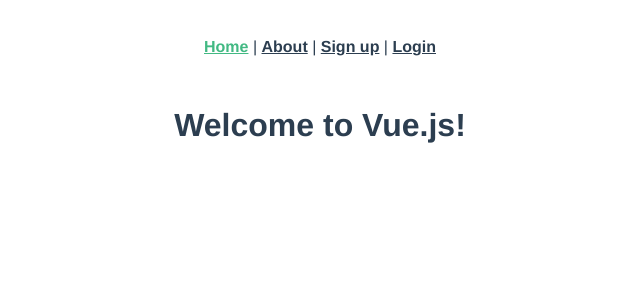
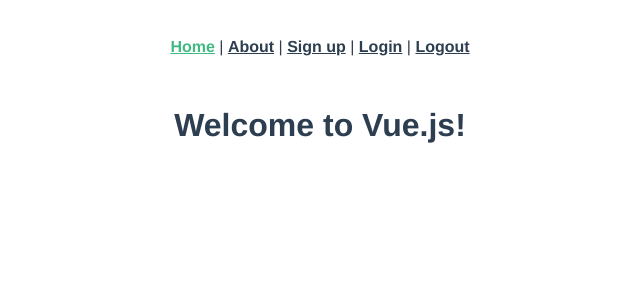
Before and after one commit to HWeiss63/capstone-frontend, a Vue app: page / in a window 1280 px wide. Shown: the top 300 px of the page, without its empty margins (320-960 px from the left). Built offline with nearby package versions, Linux system fonts and the light colour scheme.

Commit message:
create logout

```diff
--- a/src/App.vue
+++ b/src/App.vue
@@ -7,6 +7,8 @@
     <router-link to="/signup">Sign up</router-link>
     |
     <router-link to="/login">Login</router-link>
+    |
+    <router-link to="/logout">Logout</router-link>
   </nav>
   <router-view />
 </template>
--- a/src/router/index.js
+++ b/src/router/index.js
@@ -2,6 +2,7 @@
 import HomeView from "../views/HomeView.vue";
 import SignupView from "../views/SignupView.vue";
 import LoginView from "../views/LoginView";
+import LogoutView from "../views/LogoutView";
 
 const routes = [
   {
@@ -27,6 +28,11 @@
     name: "login",
     component: LoginView,
   },
+  {
+    path: "/logout",
+    name: "logout",
+    component: LogoutView,
+  },
 ];
 
 const router = createRouter({
--- /dev/null
+++ b/src/views/LogoutView.vue
@@ -0,0 +1,15 @@
+<script>
+import axios from "axios";
+
+export default {
+  created: function () {
+    delete axios.defaults.headers.common["Authorization"];
+    localStorage.removeItem("jwt");
+    this.$router.push("/");
+  },
+};
+</script>
+
+<template>
+  <div class="logout"></div>
+</template>
```
